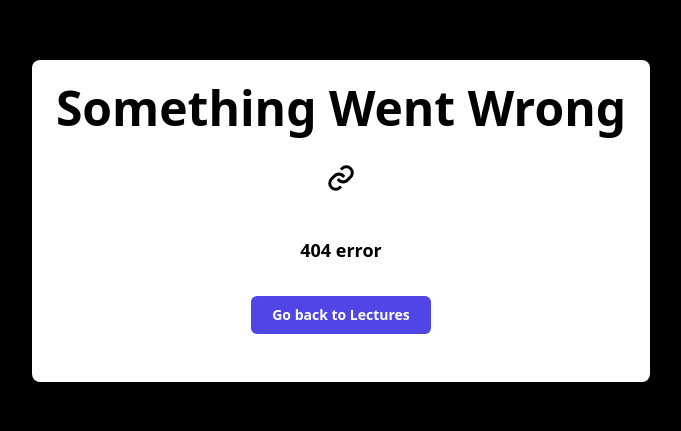
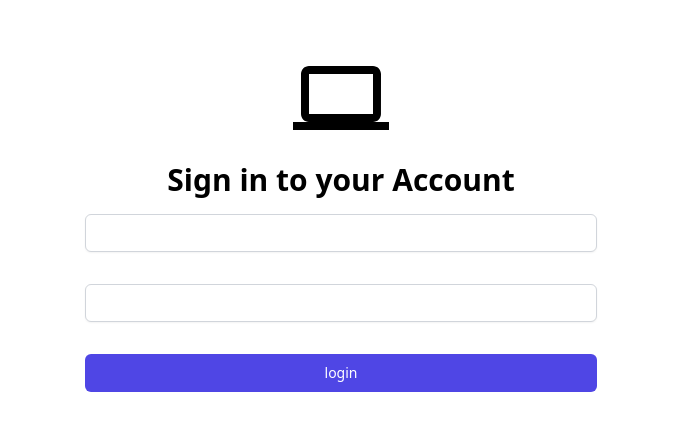
Before and after one commit to Anamika7452/codeyogiclone, a React (Vite) app: page /logout in a window 1280 px wide. Before the commit this address had no page. Shown: the part 179-610 px from the top of the page, without its empty margins (299-980 px from the left). Built offline with nearby package versions, Linux system fonts and the light colour scheme.

Commit message:
added login page and use validation for email and password by yup library

```diff
--- a/package.json
+++ b/package.json
@@ -14,9 +14,11 @@
     "react": "^17.0.2",
     "react-dom": "^17.0.2",
     "react-icons": "^4.3.1",
-    "react-router-dom": "^6.2.2"
+    "react-router-dom": "^6.2.2",
+    "yup": "^0.32.11"
   },
   "devDependencies": {
+    "@tailwindcss/forms": "^0.5.1",
     "@vitejs/plugin-react": "^1.0.7",
     "autoprefixer": "^10.4.2",
     "postcss": "^8.4.8",
--- a/src/App.jsx
+++ b/src/App.jsx
@@ -7,7 +7,7 @@ import MainLayout from "./MainLayout";
 import NotFoundPage from "./NotFoundPage";
 import AssignmentDetailList from "./AssignmentDetailList";
 import StudentList from "./StudentList";
-
+import LoginPage from "./LoginPage";
 import { Navigate, BrowserRouter, Routes, Route } from "react-router-dom";
 
 const App = () => {
@@ -30,6 +30,7 @@ const App = () => {
               <Route path="students" element={<StudentList />} />
             </Route>
             <Route path="quiz" element={<Quiz />} />
+            <Route path="logout" element={<LoginPage />} />
             <Route path="*" element={<NotFoundPage />} />
           </Routes>
         </div>
--- a/src/Input.jsx
+++ b/src/Input.jsx
@@ -2,13 +2,18 @@ import React from "react";
 
 const Input = (props) => {
   return (
-    <input
-      type="text"
-      placeholder={props.placeholder}
-      value={props.value}
-      onChange={props.onChange}
-      className="border-2 py-2 w-40 sm:w-96 rounded-lg px-4"
-    />
+    <div>
+      <input
+        value={props.value}
+        type={props.type}
+        onChange={props.onChange}
+        className=" w-96 block p-2 w-full border-gray-300 rounded-md shadow-sm focus:ring-yellow-500 focus:border-yellow-500 sm:text-sm"
+        placeholder={props.placeholder}
+      />
+      <div className="h-4">
+        {props.error && <span className="text-red-500">*{props.error}*</span>}
+      </div>
+    </div>
   );
 };
 export default Input;
--- a/src/LectureCard.jsx
+++ b/src/LectureCard.jsx
@@ -10,13 +10,24 @@ const LecutreCard = (props) => {
   const lectureDateObject = DateTime.fromISO(lectureDateString);
   const lectureDateHumanReadableForm =
     lectureDateObject.toFormat("ccc LLL dd y");
+  const start_time = new Date(props.lecture.start_time);
+  const end_time = new Date(props.lecture.end_time);
+  const diff = end_time - start_time;
+  const timeInHumanReadableFormString = new Date(diff).toISOString();
+  const timeInHumanReadableForm = timeInHumanReadableFormString.substring(
+    11,
+    19
+  );
   return (
     <Card>
       <div className="flex space-x-5 ">
         <h1 className="text-sm font-medium">Lecture#{props.lecture.id}</h1>
         <H3>({lectureDateHumanReadableForm})</H3>
       </div>
-      <H3>{props.lecture.Duration}</H3>
+      <div>
+        <H3>Duration : {timeInHumanReadableForm}</H3>
+      </div>
+
       <div className="text-sm font-medium mx-8 mt-8">
         <MDEditor.Markdown
           className="!bg-white markdown !text-black"
--- /dev/null
+++ b/src/LoginPage.jsx
@@ -0,0 +1,74 @@
+import React, { useState } from "react";
+import Input from "./Input";
+import Button from "./Button";
+import { MdComputer } from "react-icons/md";
+import { string } from "yup";
+import { useNavigate } from "react-router-dom";
+
+const LoginPage = () => {
+  const navigate = useNavigate();
+  const [email, setEmail] = useState("");
+  const [password, setPassword] = useState("");
+  const [emailError, setEmailError] = useState("");
+  const [passwordError, setPasswordError] = useState("");
+
+  const handelEmailChange = (event) => {
+    setEmail(event.target.value);
+  };
+
+  const handelPasswordChange = (event) => {
+    setPassword(event.target.value);
+  };
+
+  const attemptLogin = (event) => {
+    const emailValidator = string().email("email is not valid");
+    const passwordValidator = string().min(
+      8,
+      "password must be 8 character long"
+    );
+    try {
+      emailValidator.validateSync(email);
+      setEmailError("");
+    } catch (e) {
+      setEmailError(e.message);
+      return;
+    }
+    try {
+      passwordValidator.validateSync(password);
+      setPasswordError("");
+    } catch (e) {
+      setPasswordError(e.message);
+      return;
+    }
+  };
+
+  return (
+    <div className="space-y-4 flex justify-center sm:px-96 px-10 h-screen flex-col">
+      <h1
+        onClick={() => navigate(`/lectures`)}
+        className="text-8xl flex justify-center font-bold "
+      >
+        <MdComputer></MdComputer>
+      </h1>
+      <h1 className="text-3xl font-bold text-center">
+        Sign in to your Account
+      </h1>
+      <Input
+        error={emailError}
+        type="text"
+        value={email}
+        onChange={handelEmailChange}
+        placeHolder="email"
+      />
+      <Input
+        error={passwordError}
+        type="password"
+        value={password}
+        onChange={handelPasswordChange}
+        placeHolder="email"
+      />
+      <Button onClick={attemptLogin}>login</Button>
+    </div>
+  );
+};
+export default LoginPage;
--- a/src/SideBar.jsx
+++ b/src/SideBar.jsx
@@ -1,5 +1,4 @@
 import React from "react";
-import MyLink from "./MyLink";
 import { SiAirplayvideo } from "react-icons/si";
 import {
   MdOutlineAssignmentLate,
@@ -79,14 +78,17 @@ const SideBar = (props) => {
               <div className="text-white text-sm font-bold">Profile</div>
             </div>
           </div>
-          <a href="https://codeyogi.io/" target="_blank">
-            <div className="flex space-x-2 hover:bg-gray-900 p-2 rounded-md">
+          <div onClick={() => navigate(`/logout`)}>
+            <div
+              onClick={props.onChange}
+              className="flex space-x-2 hover:bg-gray-900 p-2 rounded-md"
+            >
               <div className="text-white text-xl">
                 <BiLogOut />
               </div>
               <div className="text-white text-sm font-bold">Logout</div>
             </div>
-          </a>
+          </div>
         </div>
       </div>
     </div>
--- a/tailwind.config.js
+++ b/tailwind.config.js
@@ -3,5 +3,5 @@ module.exports = {
   theme: {
     extend: {},
   },
-  plugins: [],
+  plugins: [require(`@tailwindcss/forms`)],
 };
```
Also changed, not shown: 1 other file (tests, documents, lock files or other folders).
